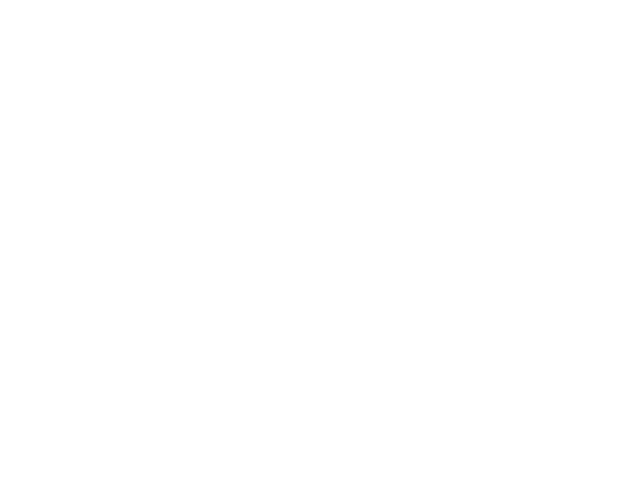
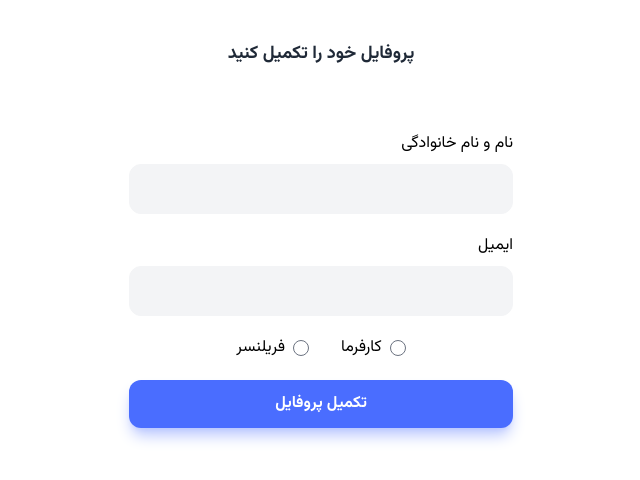
Before and after one commit to maryammohebbi/Freelancering-App, a React (Vite) app: page /complete-profile in a window 1280 px wide. Before the commit this address had no page. Shown: the top 480 px of the page, without its empty margins (418-1058 px from the left). Built offline with nearby package versions, Linux system fonts and the light colour scheme.

Commit message:
completeProfile component developed, and tailwind form plugin installed

```diff
--- a/package.json
+++ b/package.json
@@ -21,6 +21,7 @@
     "react-router-dom": "^6.21.2"
   },
   "devDependencies": {
+    "@tailwindcss/forms": "^0.5.7",
     "@types/react": "^18.2.43",
     "@types/react-dom": "^18.2.17",
     "@vitejs/plugin-react": "^4.2.1",
--- a/src/App.jsx
+++ b/src/App.jsx
@@ -2,6 +2,7 @@ import { Route, Routes } from "react-router-dom"
 import Auth from "./pages/Auth"
 import { QueryClient, QueryClientProvider } from "@tanstack/react-query"
 import { Toaster } from "react-hot-toast"
+import CompleteProfile from "./features/authentication/CompleteProfile"
 
 const queryClient = new QueryClient()
 
@@ -13,6 +14,7 @@ function App() {
       <div className="container sm:max-w-screen-xl">
         <Routes>
           <Route path="/auth" element={<Auth/>}/>
+          <Route path="/complete-profile" element={<CompleteProfile/>}/>
         </Routes>
       </div>
     </QueryClientProvider>
--- a/src/features/authentication/AuthContainer.jsx
+++ b/src/features/authentication/AuthContainer.jsx
@@ -9,7 +9,7 @@ function AuthContainer() {
     const [step, setStep] = useState(2)
     const [phoneNumber, setPhoneNumber] = useState("09334089892")
 
-    const {isPending: isSendingOtp, mutateAsync} = useMutation({
+    const {isPending: isSendingOtp, mutateAsync, data: otpResponse} = useMutation({
         mutationFn: getOtp
     })
 
@@ -41,6 +41,7 @@ function AuthContainer() {
                         phoneNumber={phoneNumber}
                         onBack={()=> setStep(s => s - 1)}
                         onResendOtp={sendOtpHandler}
+                        otpResponse={otpResponse}
                     />)
 
             default: null
--- a/src/features/authentication/CheckOTPForm.jsx
+++ b/src/features/authentication/CheckOTPForm.jsx
@@ -7,9 +7,10 @@ import { useNavigate } from 'react-router-dom'
 import Loading from '../../ui/Loading'
 import {HiArrowRight} from 'react-icons/hi'
 import { FaArrowRotateLeft } from "react-icons/fa6"
+import { FiEdit } from "react-icons/fi"
 
 const RESENDOTP = 90
-function CheckOTPForm({phoneNumber, onBack, onResendOtp}) {
+function CheckOTPForm({phoneNumber, onBack, onResendOtp, otpResponse}) {
     const [otp, setOtp] = useState("")
     const [time, setTime] = useState(RESENDOTP)
     const navigate = useNavigate()
@@ -41,9 +42,22 @@ function CheckOTPForm({phoneNumber, onBack, onResendOtp}) {
 
   return (
     <div>
-        <button onClick={onBack} className='mb-8 bg-blue-200 p-2 rounded-full hover:bg-blue-300 transition-all duration-500'>
+        <button
+            onClick={onBack}
+            className='mb-8 bg-blue-200 p-2 rounded-full hover:bg-blue-300 transition-all duration-500'
+        >
             <HiArrowRight className='w-4 h-4'/>
         </button>
+        { otpResponse &&
+            <div className='flex gap-x-1 items-center my-4'>
+                <p>{otpResponse?.message}</p>
+                <button
+                    onClick={onBack}
+                    className='flex items-center underline text-sm gap-x-1 text-secondary-800'>
+                        ویرایش شماره <FiEdit/>
+                </button>
+            </div>
+        }
 
         <form className='space-y-10 mb-8' onSubmit={checkOtpHandler}>
             <p className='font-bold text-secondary-800'>کد تایید را وارد کنید</p>
--- /dev/null
+++ b/src/features/authentication/CompleteProfile.jsx
@@ -0,0 +1,58 @@
+import React, { useState } from 'react'
+import TextField from '../../ui/TextField'
+import { useMutation } from '@tanstack/react-query'
+import { completeProfile } from '../../services/authService'
+import RadioInput from '../../ui/RadioInput'
+
+function CompleteProfile() {
+    const [name, setName] = useState("")
+    const [email, setEmail] = useState("")
+    const [role, setRole] = useState("")
+
+    const {isPending, mutateAsync} = useMutation({
+        mutationFn: completeProfile
+    })
+
+  return (
+    <div className='flex justify-center pt-10'>
+        <div className='w-full sm:max-w-sm'>
+            <p className='text-lg font-bold mb-16 text-secondary-800 text-center'>پروفایل خود را تکمیل کنید</p>
+            <form className='w-full sm:max-w-sm space-y-5'>
+                <TextField
+                    label= "نام و نام خانوادگی"
+                    name= "name"
+                    value= {name}
+                    onChange={e=> setName(e.target.value)}
+                />
+                <TextField
+                    label= "ایمیل"
+                    name= "email"
+                    value= {email}
+                    onChange={e=> setEmail(e.target.value)}
+                />
+                <div className='flex justify-center gap-x-8'>
+                    <RadioInput
+                        label= "کارفرما"
+                        value="OWNER"
+                        name= "role"
+                        id= "OWNER"
+                        onChange={e=> setRole(e.target.value)}
+                        cheched={role === "OWNER"}
+                    />
+                    <RadioInput
+                        label= "فریلنسر"
+                        value="FREELANCER"
+                        role= "role"
+                        id= "FREELANCER"
+                        onChange={e=> setRole(e.target.value)}
+                        cheched={role === "FREELANCER"}
+                    />
+                </div>
+                <button className='btn btn--primary w-full'>تکمیل پروفایل</button>
+            </form>
+        </div>
+    </div>
+  )
+}
+
+export default CompleteProfile
--- a/src/services/authService.js
+++ b/src/services/authService.js
@@ -7,3 +7,7 @@ export function getOtp(data){
 export function checkOtp(data){
     return http.post("/user/check-otp", data).then(({data})=> data.data)
 }
+
+export function completeProfile (data){
+    return http.post("/user/complete-profile", data).then(({data})=> data.data)
+}
--- /dev/null
+++ b/src/ui/RadioInput.jsx
@@ -0,0 +1,20 @@
+import React from 'react'
+
+function RadioInput({label, value, name, onChange, id, cheched}) {
+  return (
+    <div className='flex items-center gap-x-2'>
+        <input
+            className='cursor-pointer form-radio text-primary-900 focus:ring-primary-800'
+            value={value}
+            onChange={onChange}
+            id={id}
+            name={name}
+            checked={cheched}
+            type="radio"
+        />
+        <label htmlFor={id}>{label}</label>
+    </div>
+  )
+}
+
+export default RadioInput
--- a/tailwind.config.js
+++ b/tailwind.config.js
@@ -1,5 +1,6 @@
 /** @type {import('tailwindcss').Config} */
 import {fontFamily} from "tailwindcss/defaultTheme"
+// import tailwindFormPlugin from "@tailwindcss/forms";
 
 function withOpacity(variableName) {
   return ({ opacityValue }) => {
@@ -55,5 +56,9 @@ export default {
       },
     },
   },
-  plugins: [],
+  plugins: [
+    require("@tailwindcss/forms")({
+      strategy: 'class',
+    }),
+  ],
 }
```
Also changed, not shown: 1 other file (tests, documents, lock files or other folders).
